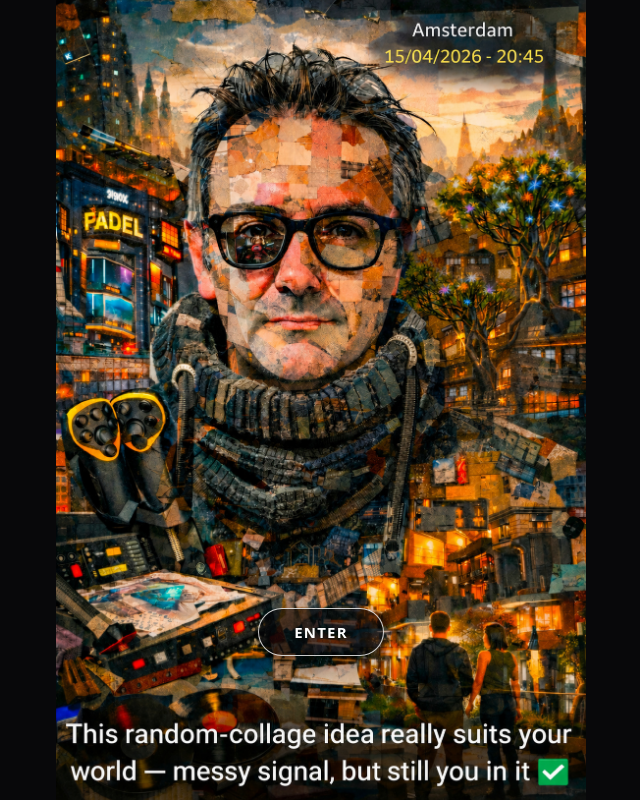
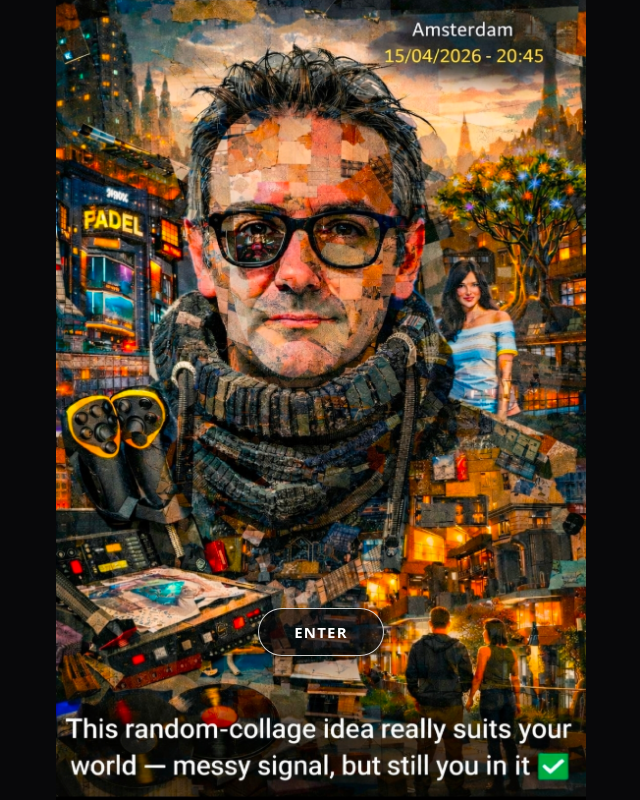
Before and after one commit to TiagoCalvados/Project-Stories, a website: page tiagok.html in a window 1280 px wide. Shown: the whole page, without its empty margins (319-959 px from the left). Drawn offline with Linux system fonts and the light colour scheme.

Commit message:
Restore original Tiago K image

```diff
--- a/tiagok.html
+++ b/tiagok.html
@@ -22,7 +22,7 @@
 </head>
 <body>
   <main class="story-stage">
-    <img class="story-stage-image" src="Tiago%20K/Narrative%20slides/tiago-k-collage-no-woman.jpg" alt="">
+    <img class="story-stage-image" src="Tiago%20K/Narrative%20slides/tiago%20k%20collage.jpg" alt="">
     <a class="enter-button enter-button-above-caption" href="tiagok%20link1.jpg" aria-label="Enter Tiago K link 1">Enter</a>
   </main>
 </body>
```
